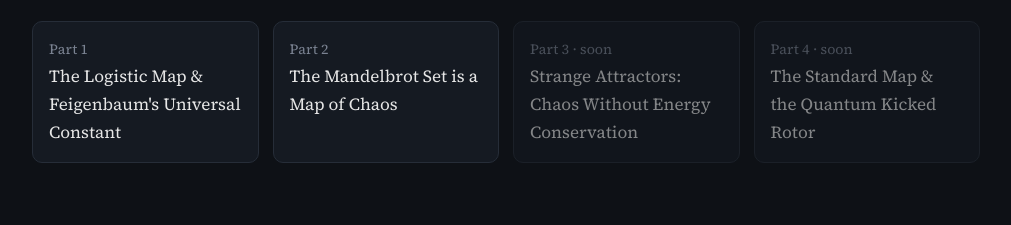
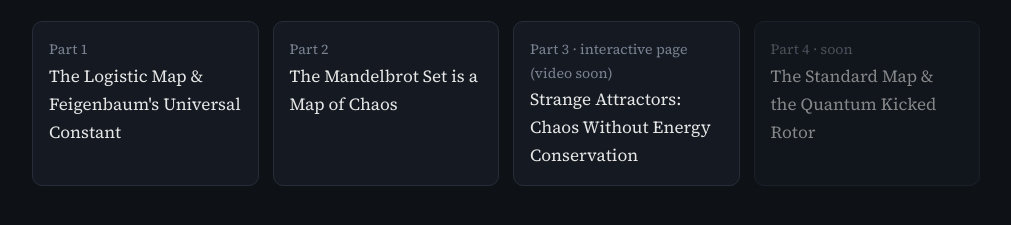
Before and after one commit to romainmorleghem/routes-to-chaos, a plain HTML site: page web/index.html in a window 1280 px wide. Shown: the part 169-394 px from the top of the page, without its empty margins (134-1145 px from the left). Drawn offline with Linux system fonts and the light colour scheme.

Commit message:
Site: link Part 3 page
Co-Authored-By: Claude Opus 5.5 <noreply@anthropic.com>
Claude-Session: https://claude.ai/code/session_01LfpBWqiDt53EynqWRVMEiN

```diff
--- a/web/index.html
+++ b/web/index.html
@@ -14,7 +14,7 @@ companions: every figure can be explored in your browser.</p>
 <div class="cards">
   <a class="card" href="ep1/"><small>Part 1</small>The Logistic Map &amp; Feigenbaum's Universal Constant</a>
   <a class="card" href="ep2/"><small>Part 2</small>The Mandelbrot Set is a Map of Chaos</a>
-  <a class="card soon"><small>Part 3 · soon</small>Strange Attractors: Chaos Without Energy Conservation</a>
+  <a class="card" href="ep3/"><small>Part 3 · interactive page (video soon)</small>Strange Attractors: Chaos Without Energy Conservation</a>
   <a class="card soon"><small>Part 4 · soon</small>The Standard Map &amp; the Quantum Kicked Rotor</a>
 </div>
 </main></body></html>
```
Also changed, not shown: web/ep2/index.html (+1 -1 lines).
